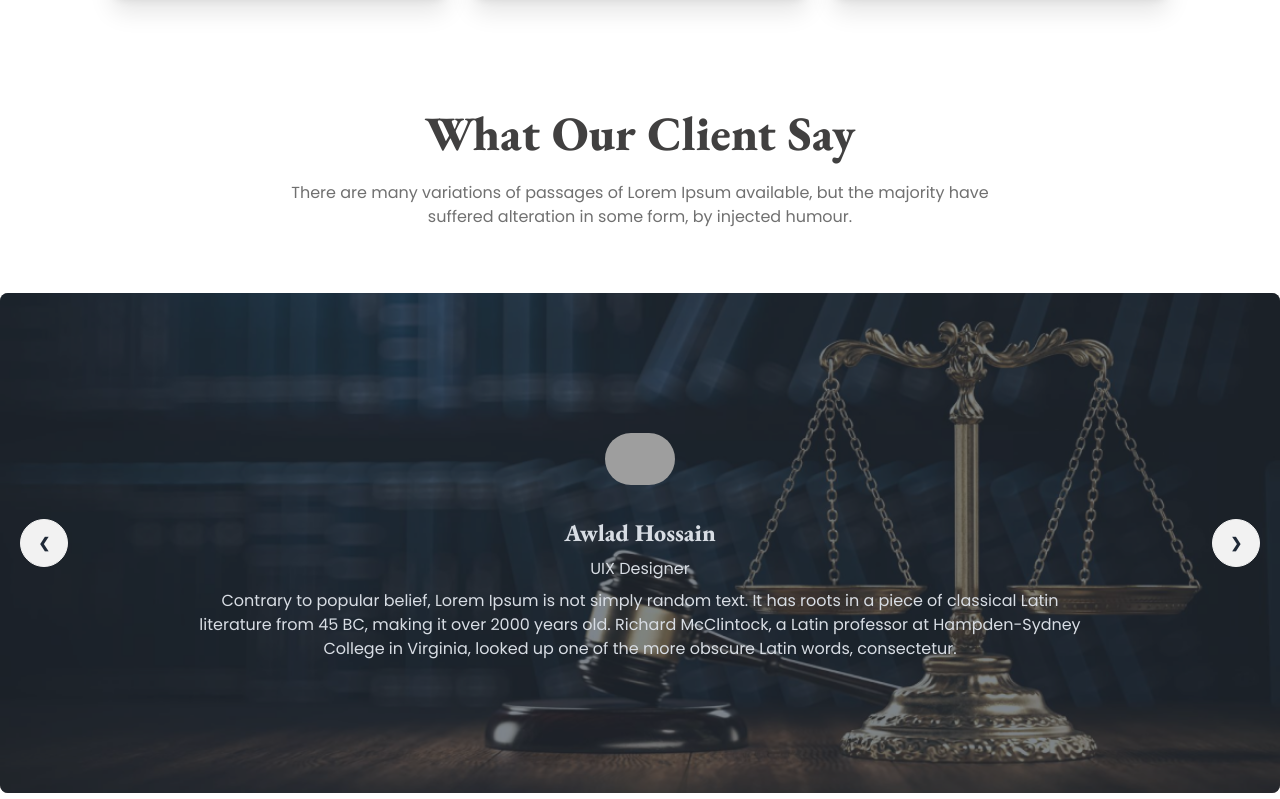
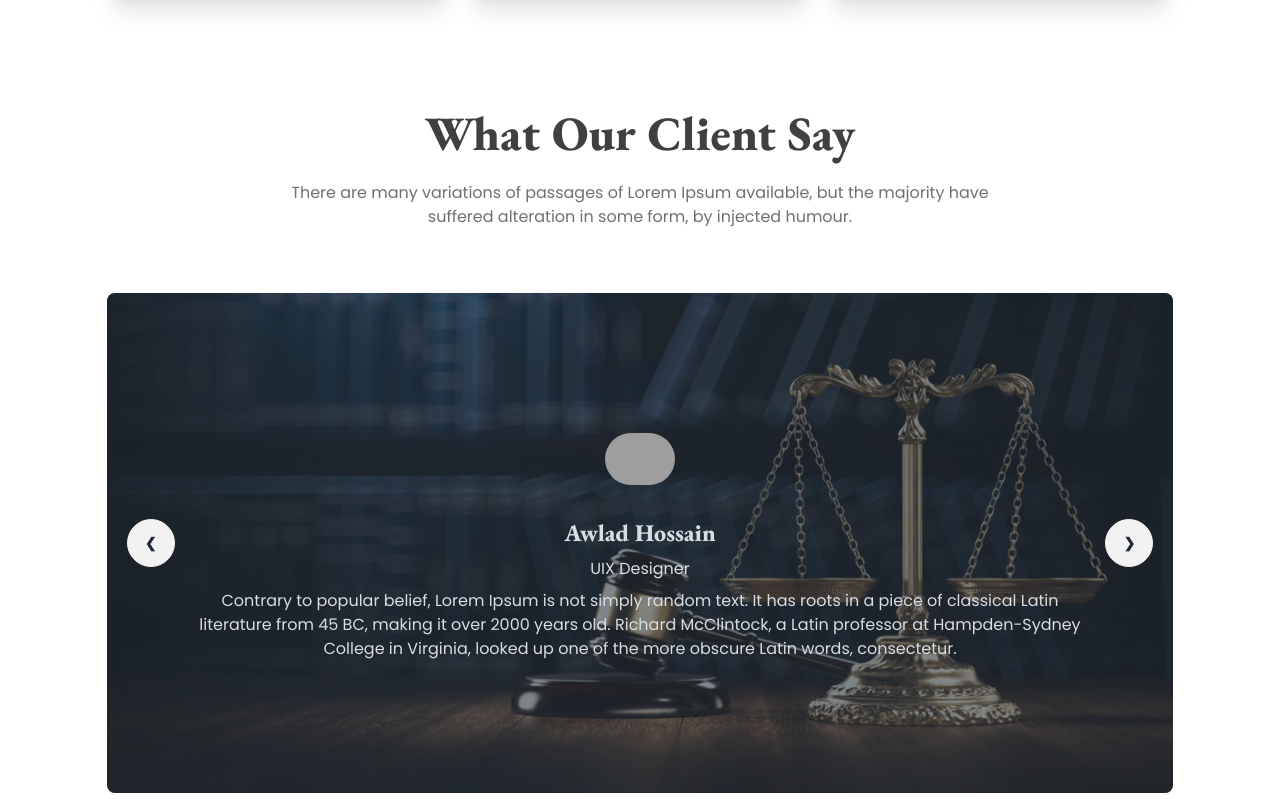
Before and after one commit to tanvirjem2/legal-solution-b8, a plain HTML site: page index.html in a window 1280 px wide. Shown: the part 1773-2572 px from the top of the page. Drawn offline with nearby package versions, Linux system fonts and the light colour scheme; grey boxes are pictures that could not be loaded.

Commit message:
few things added part 2

```diff
--- a/index.html
+++ b/index.html
@@ -219,7 +219,7 @@
         </section>
 
         <!-- What Our Client Say -->
-        <section>
+        <section class="lg:w-5/6 lg:mx-auto">
             <div class="text-center mt-28">
                 <h1 class="text-[#414040] font-eb-garamond text-5xl font-extrabold">What Our Client Say</h1>
                 <p class="text-[#707070] font-poppins text-base font-normal lg:w-[714px] mx-auto mt-6 mb-16">There are
```
